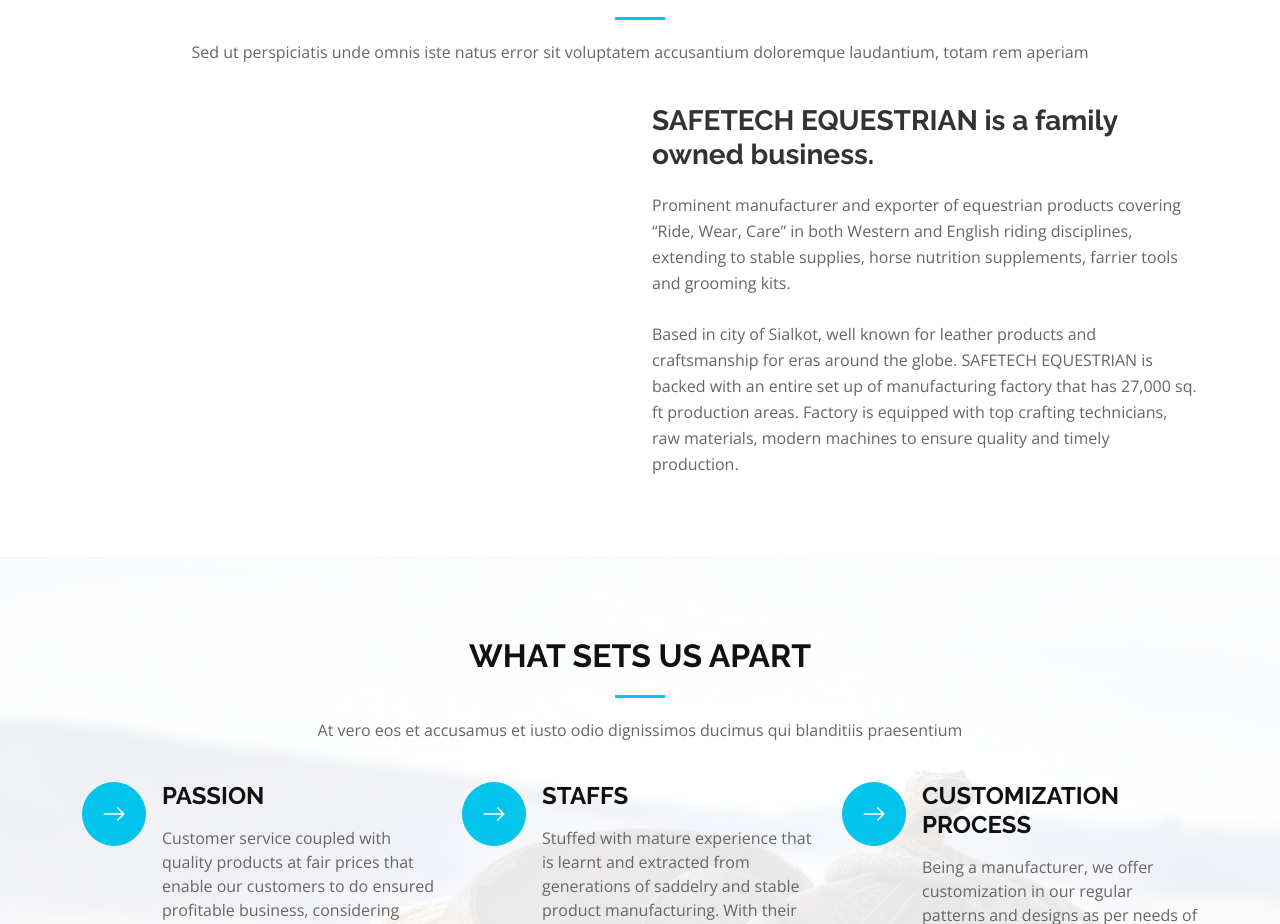
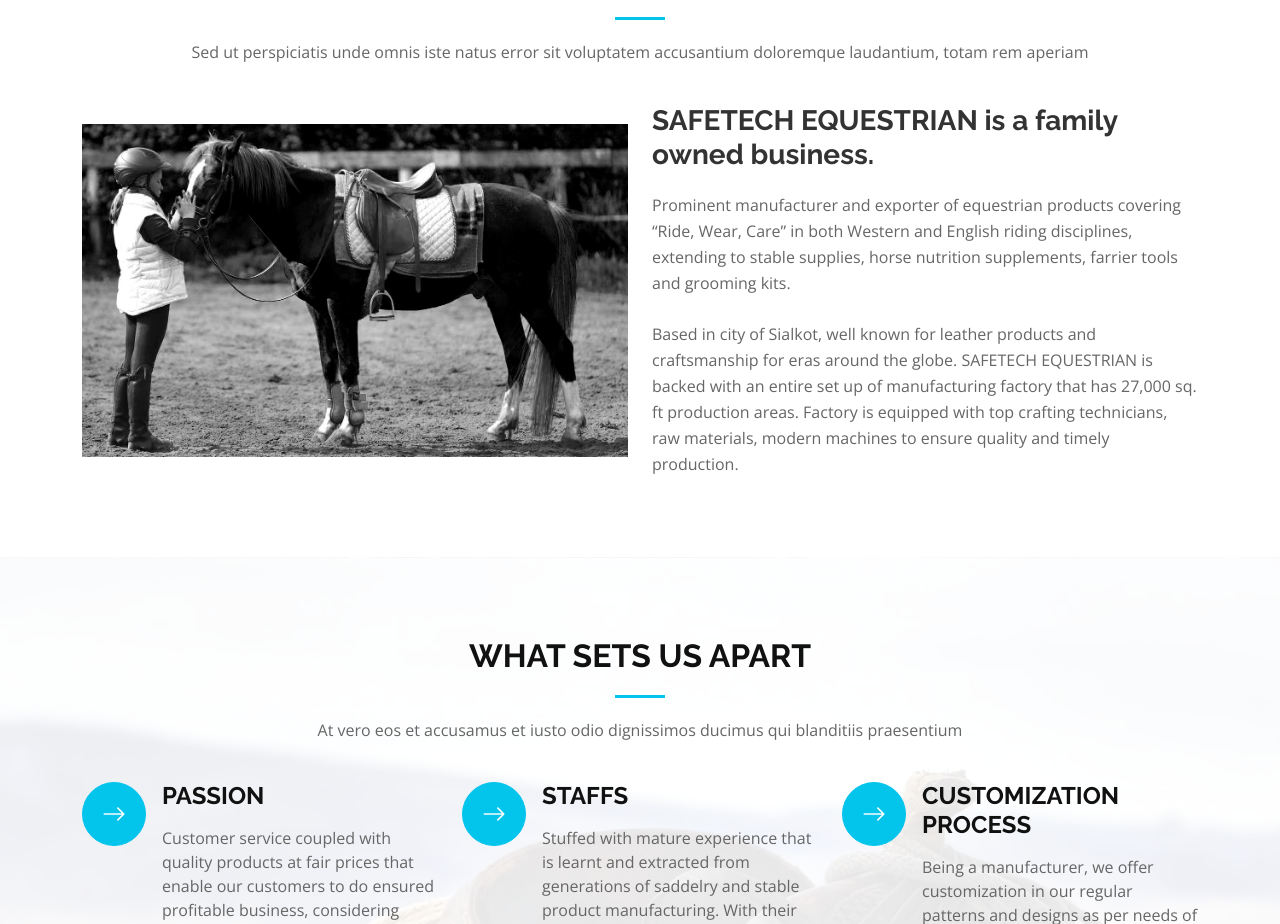
Before and after one commit to kamranpatel89/Safetech, a website: page index.html in a window 1280 px wide. Shown: the part 991-1915 px from the top of the page. Drawn offline with nearby package versions, Linux system fonts and the light colour scheme; the site is published under a folder, as on GitHub Pages, so addresses that start at the root find nothing.

Commit message:
Revert "Update index.html"
This reverts commit a951549f2a70d7da8ada6ed68ebc8ac30347d0f2.

```diff
--- a/index.html
+++ b/index.html
@@ -100,7 +100,7 @@
         <div class="row align-items-center">
 
           <div class="col-lg-6 about-img">
-            <img src="/assets/img/about-img.jpg" alt="">
+            <img src="assets/img/about-img.jpg" alt="">
           </div>
 
           <div class="col-md-6 about-content">
```
